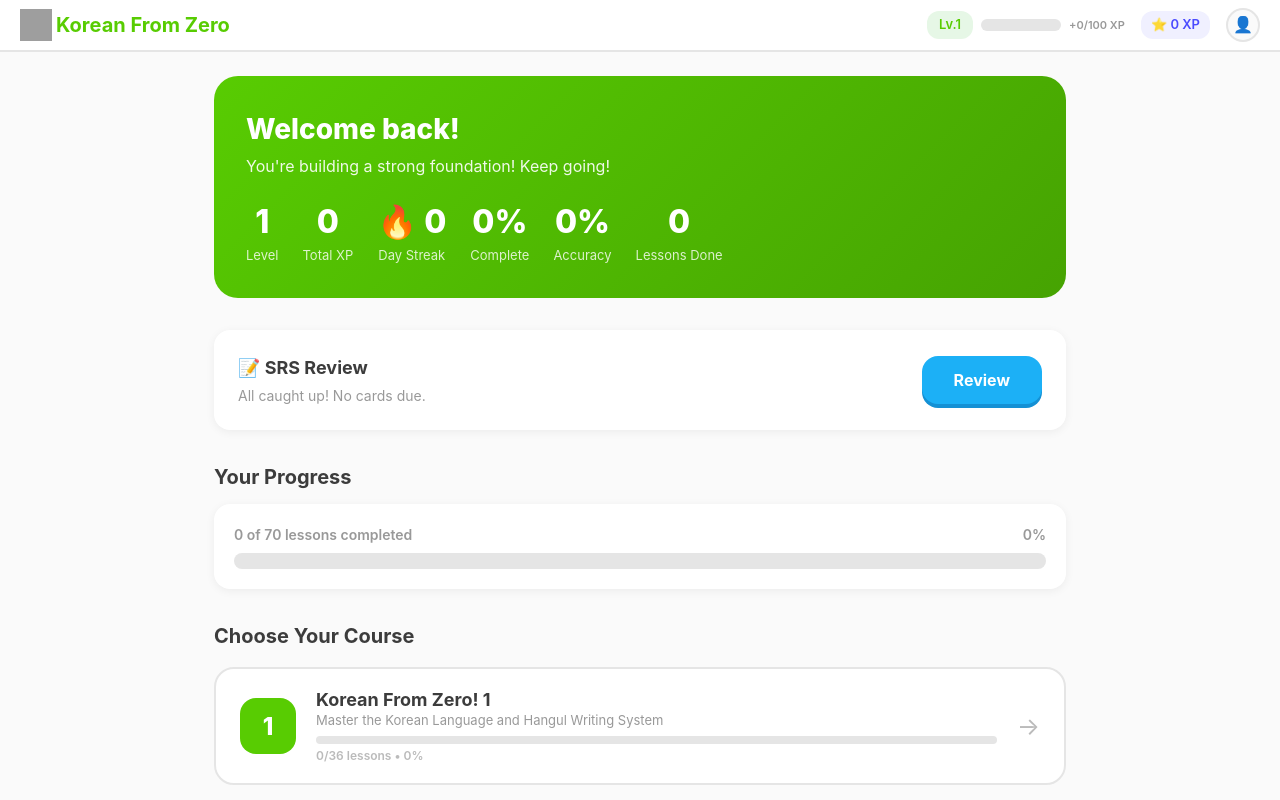
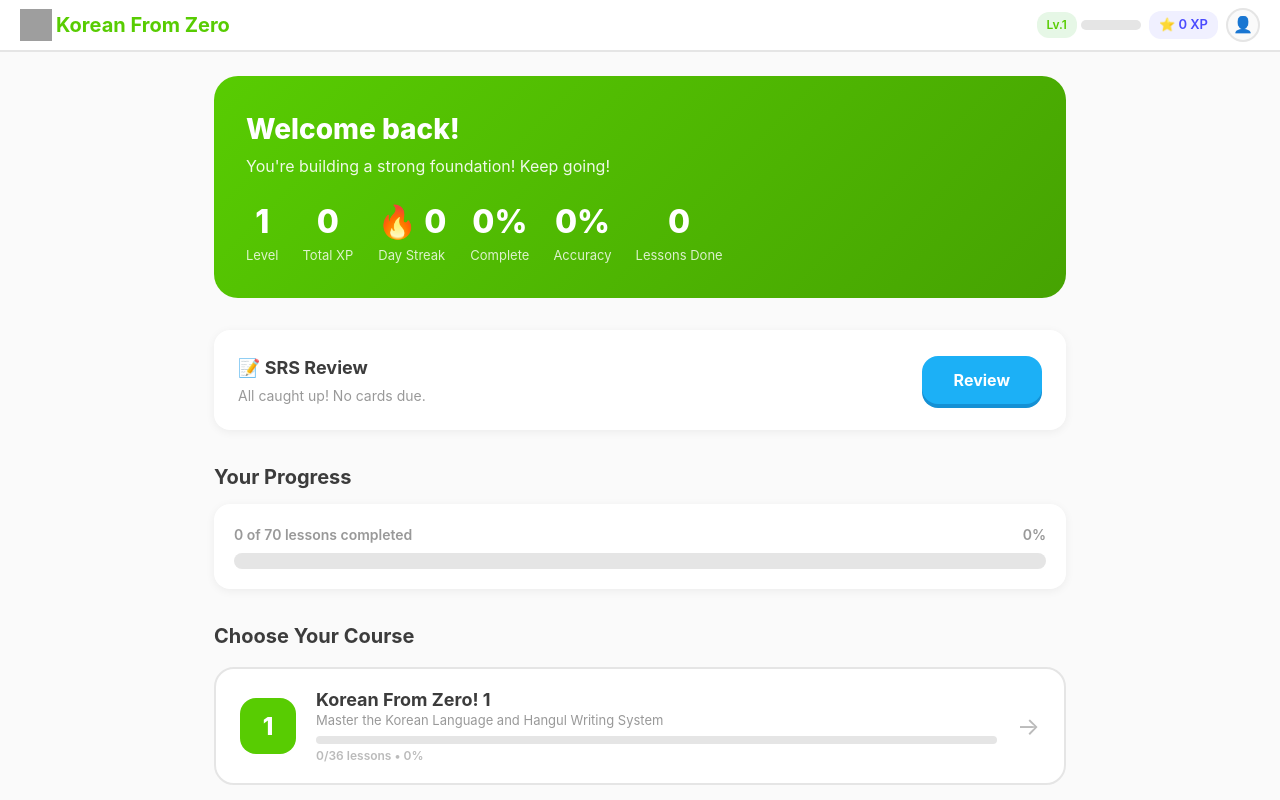
Before and after one commit to eddshine/Korean_From_Zero, a React (Vite) app: page / in a window 1280 px wide. Built offline with nearby package versions, Linux system fonts and the light colour scheme; grey boxes are pictures that could not be loaded.

Commit message:
Fix header layout for narrow screens (Android)

```diff
--- a/src/components/Header.tsx
+++ b/src/components/Header.tsx
@@ -5,7 +5,6 @@
 export function Header() {
   const { game, navigate, resetNav, requestLeave } = useGameStore()
   const xpProgress = getXpForNextLevel(game.xp)
-  const xpInLevel = game.xp % 100
 
   return (
     <header style={{
@@ -17,7 +16,6 @@
       borderBottom: '2px solid var(--border)',
       zIndex: 100,
       gap: '12px',
-      flexWrap: 'wrap',
     }}>
       <button
         onClick={() => { resetNav(); navigate('home') }}
@@ -31,30 +29,33 @@
           display: 'flex',
           alignItems: 'center',
           gap: '4px',
+          flexShrink: 0,
         }}
       >
         <img src="img/kfz_ico.png" alt="" style={{ height: '32px', width: '32px', margin: '-4px 0' }} />
         Korean From Zero
       </button>
 
-      <div style={{ display: 'flex', alignItems: 'center', gap: '16px', flexWrap: 'wrap' }}>
-        <div style={{ display: 'flex', alignItems: 'center', gap: '8px' }}>
+      <div style={{ display: 'flex', alignItems: 'center', gap: '8px', flexShrink: 0 }}>
+        <div style={{ display: 'flex', alignItems: 'center', gap: '4px' }}>
           <div style={{
             background: '#E6F7E6',
             borderRadius: '12px',
-            padding: '4px 12px',
-            fontSize: '13px',
+            padding: '4px 10px',
+            fontSize: '12px',
             fontWeight: 600,
             color: '#58CC02',
+            whiteSpace: 'nowrap',
           }}>
             Lv.{game.level}
           </div>
           <div style={{
-            width: '80px',
-            height: '12px',
+            width: '60px',
+            height: '10px',
             background: '#E5E5E5',
             borderRadius: '10px',
             overflow: 'hidden',
+            flexShrink: 0,
           }}>
             <div style={{
               width: `${(100 - xpProgress)}%`,
@@ -64,9 +65,6 @@
               transition: 'width 0.3s ease',
             }} />
           </div>
-          <span style={{ fontSize: '11px', color: '#999', fontWeight: 600 }}>
-            +{xpInLevel % 100}/100 XP
-          </span>
         </div>
 
         <XPDisplay xp={game.xp} />
@@ -75,15 +73,15 @@
           <div style={{
             display: 'flex',
             alignItems: 'center',
-            gap: '4px',
-            background: '#FFF3E0',
+            gap: '3px',
             borderRadius: '12px',
-            padding: '4px 10px',
-            fontSize: '13px',
+            padding: '4px 8px',
+            fontSize: '12px',
             fontWeight: 600,
             color: '#FF9600',
+            whiteSpace: 'nowrap',
           }}>
-            🔥 {game.streak}
+            🔥{game.streak}
           </div>
         )}
 
@@ -102,7 +100,7 @@
             alignItems: 'center',
             justifyContent: 'center',
             lineHeight: 1,
-            transition: 'border-color 0.15s',
+            flexShrink: 0,
           }}
         >
           <span style={{ display: 'flex', alignItems: 'center', justifyContent: 'center', transform: 'translateY(-1px)' }}>👤</span>
```
